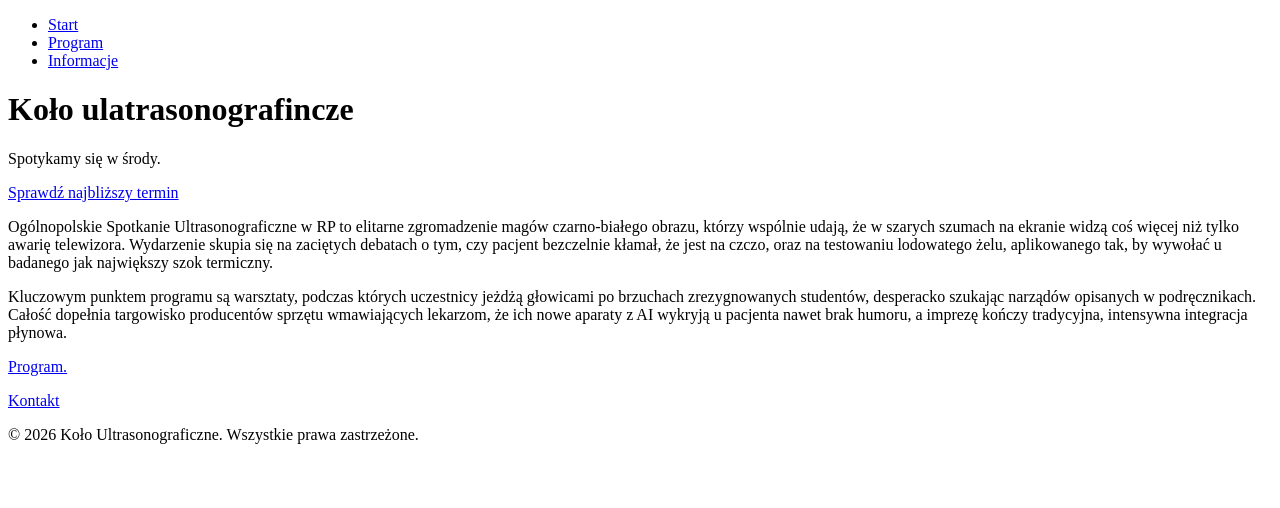
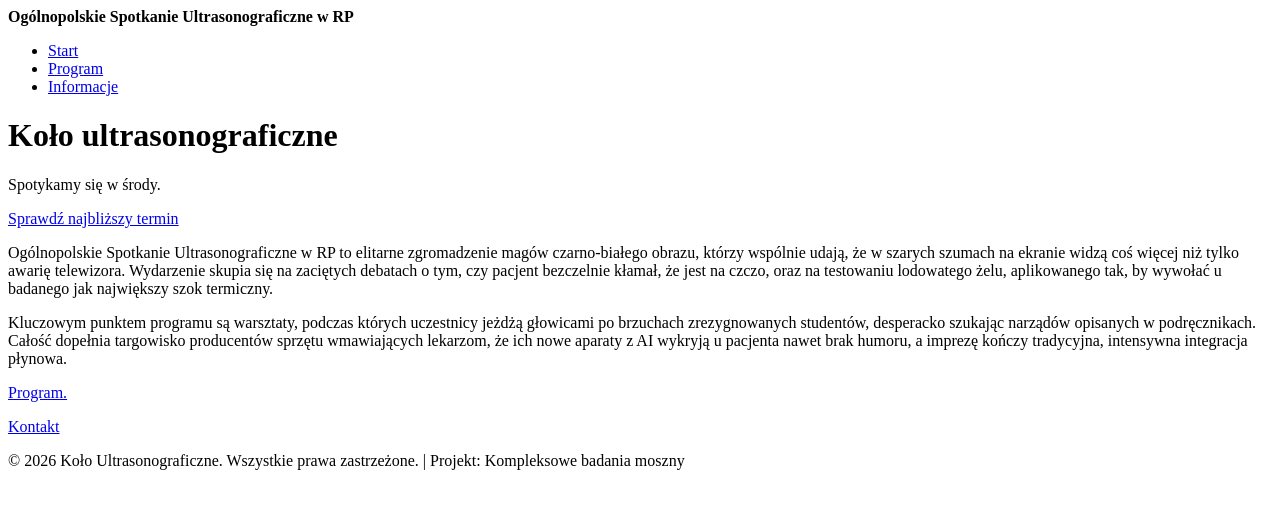
Before and after one commit to Phanesage/html-css-collab-patrik-olafik-depson, a plain HTML site: page index.html in a window 1280 px wide. Drawn offline with Linux system fonts and the light colour scheme.

Commit message:
Dodałem kolejne modyfikacje do index.html

```diff
--- a/index.html
+++ b/index.html
@@ -8,7 +8,8 @@
 <body>
 
     <header>
-        <nav>
+        <strong>Ogólnopolskie Spotkanie Ultrasonograficzne w RP</strong>
+        <nav aria-label="Główna">
             <ul>
                 <li><a href="index.html" aria-current="page">Start</a></li>
                 <li><a href="program.html">Program</a></li>
@@ -18,7 +19,7 @@
     </header>
 
     <main>
-        <h1>Koło ulatrasonografincze</h1>
+        <h1>Koło ultrasonograficzne</h1>
         <p>Spotykamy się w środy.</p>
         <a href="od terminu.html">Sprawdź najbliższy termin</a>
 
@@ -29,7 +30,7 @@
     </main>
 
     <footer>
-        <p>&copy; 2026 Koło Ultrasonograficzne. Wszystkie prawa zastrzeżone.</p>
+        <p>&copy; 2026 Koło Ultrasonograficzne. Wszystkie prawa zastrzeżone. | Projekt: Kompleksowe badania moszny</p>
     </footer>
 
 </body>
```
